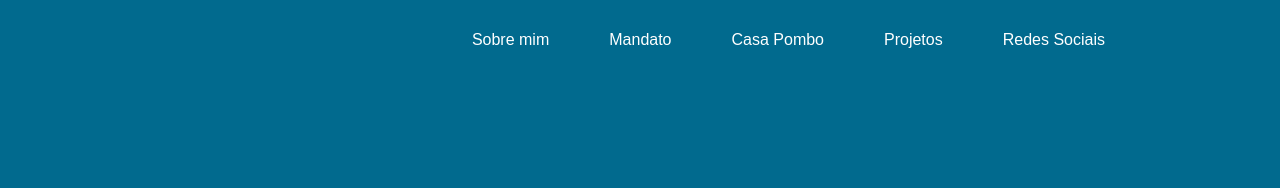
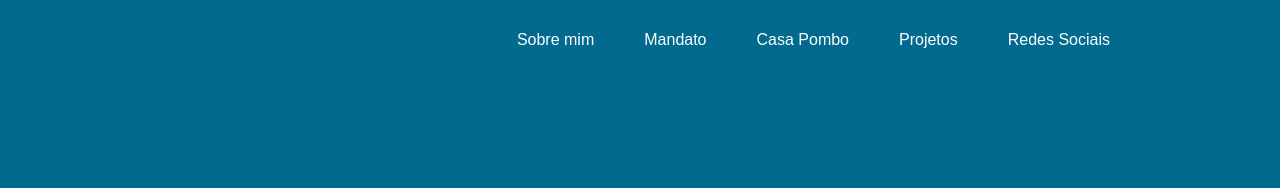
Before and after one commit to igorprnegrao/projeto-ver-allan-pombo2, a plain HTML site: page index.html in a window 1280 px wide. Shown: the top 188 px of the page. Drawn offline with Linux system fonts and the light colour scheme.

Commit message:
comentando

```diff
--- a/css/estilo.css
+++ b/css/estilo.css
@@ -1,6 +1,6 @@
 @charset "UTF-8";
 
-
+/* reset da pág */
 * {
     margin: 0;
     padding: 0;
@@ -9,11 +9,13 @@
     border: none;
 }
 
+/* config geral da pág. */
+
 body {
     font-family: Arial, Helvetica, sans-serif;
     background-color: #016a8e;
 }
-
+/* config. do background */
 .background-image {
     background-image: url('../img/bg-site-allan.jpg');
     background-size: cover;
@@ -21,6 +23,7 @@ body {
     background-repeat: no-repeat;
     height: 100vh;
 }
+/* alinhamento geral com display flex do cabeçalho da pág */
 
 .cabeçalho {
     display: flex;
@@ -28,17 +31,19 @@ body {
     justify-content: space-between;
 
 }
+/* margem da logo do cabeçalho */
 .link-logo {
     margin-top: 15px;
 }
+
+/* afastamento do menu de navegação direita e topo */
 .menu-nav {
     margin-top: 15px;
     margin-right: 45px;
 
 }
 
-
-
+/* alinhamento display flex da lista de navegação*/
 .lista-nav {
     list-style: none;
     display: flex;
@@ -47,13 +52,15 @@ body {
     padding-right: 100px;
 }
 
+/* ajuste de posição no links de navegação e cor  */
 .link-nav {
-    padding: 16px 30px;
+    padding: 16px 25px;
     color: white;
     cursor: pointer;
 }
-
+/* ajuste secundários dos links de navegação */
 .link-nav a {
+    display: inline-block;
     text-decoration: none;
     color: #fff;
     position: relative;
@@ -77,6 +84,7 @@ body {
     width: 100%;
 }
 
+/* ajustes de posição, tamanho e cor do headeline do conteudo main  */
 .headline-img {
     display: flex;
     align-items: center;
@@ -84,7 +92,7 @@ body {
     margin-top: 100px;
     margin-bottom: 85px;
 }
-
+/* ajustes do titulo do headeline-conteudo main  */
 .headline-titulo {
     color: whitesmoke;
     font-size: 4rem;
@@ -94,6 +102,8 @@ body {
     text-align: center;
     border-radius: 10px;
 }
+
+/* ajustes da imagem do headeline-conteudo main  */
 .allan-abraco {
     padding-right: 30px;
 }
@@ -104,6 +114,7 @@ body {
     width: 100%;
     opacity: 0.3;
 }
+/* section principal */
 section {
     padding-top: 20px;
 }
@@ -129,10 +140,12 @@ p {
     line-height: 1.5em;
 }
 
+/* tag main */
 .cont-principal {
     padding: 26px 15px 10px 26px;
 }
 
+/* artigo mandato */
 .mandato-artic {
     color: #fff;
     padding: 40px 26px 0px 26px;
```
